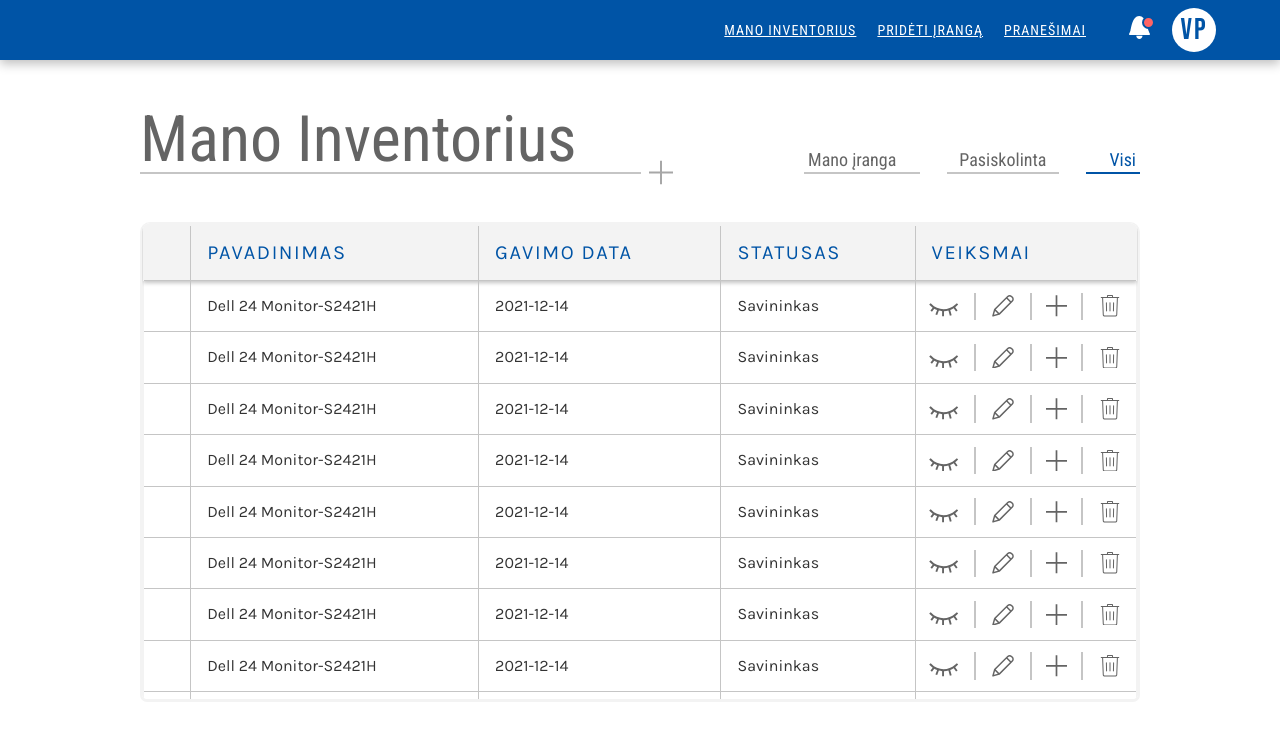
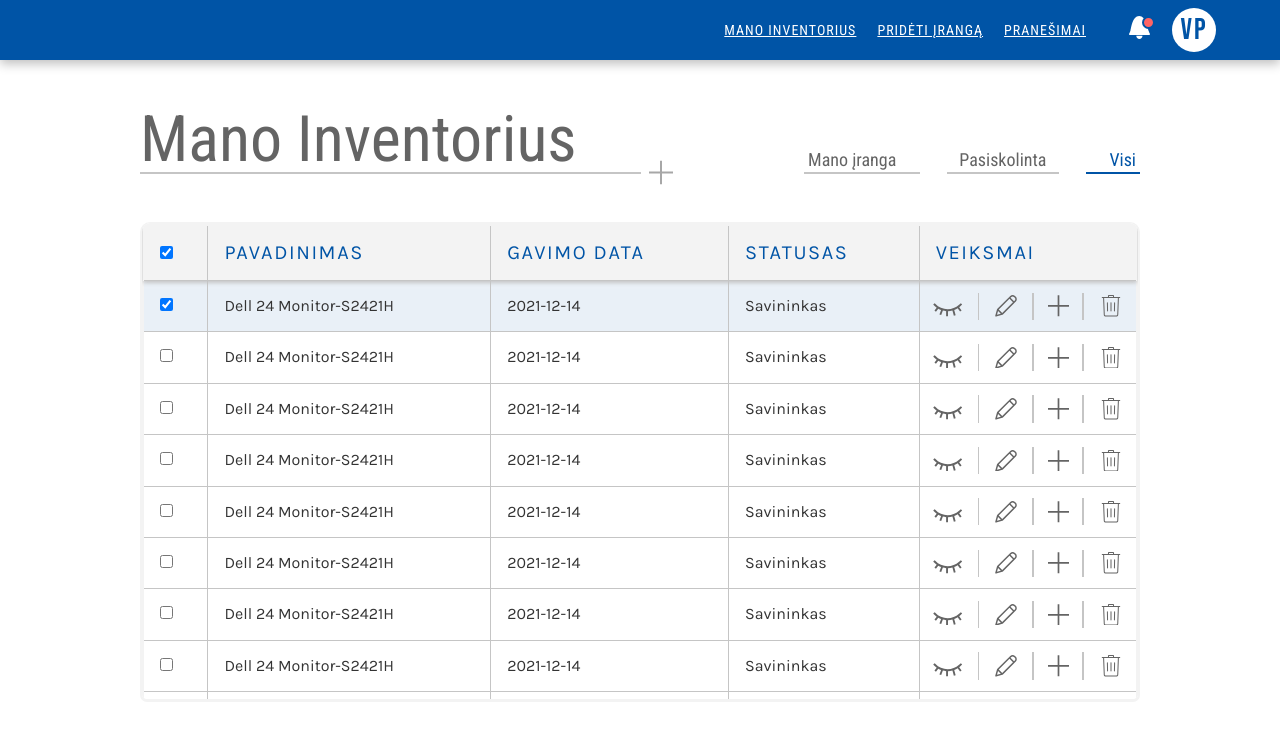
Before and after one commit to egle-na/inventorizavimo_sistema, a Vue app: page /user-inventory in a window 1280 px wide. Both pictures are taken after a click on the button 1003 px from the left and 306 px from the top of the page. Shown: the top 738 px of the page. Built offline with nearby package versions, Linux system fonts and the light colour scheme.

Commit message:
User-inventory Table select multiple

```diff
--- a/src/components/Header.vue
+++ b/src/components/Header.vue
@@ -67,7 +67,7 @@
     justify-content: end;
     font-family: var(--ff-roboto-con);
     /*position: relative;*/
-    z-index: 1;
+    z-index: 2;
     /*filter: drop-shadow(0px 4px 7px rgba(0, 0, 0, 0.25));*/
     box-shadow: 0 4px 10px rgba(0, 0, 0, 0.25);
   }
--- a/src/views/UserItems.vue
+++ b/src/views/UserItems.vue
@@ -27,15 +27,25 @@
 
     <table-component>
       <tr class="head-row">
-        <th></th>
+        <th>
+          <input type="checkbox"
+                 :class="{'checkbox-hidden': !anySelected}"
+                 :checked="anySelected"
+                 @click="$event.target.checked ? selectAll() :  rowsSelected = []">
+        </th>
         <th>Pavadinimas</th>
         <th>Gavimo data</th>
         <th>Statusas</th>
         <th>Veiksmai</th>
       </tr>
-      <tr v-for="item in 20" :key="item">
+      <tr v-for="item in 20"
+          :key="item"
+          :class="{'row-selected-simple': rowsSelected.includes(item)}"
+          @click="selectRow(item, $event)">
         <td>
-          <input type="checkbox" v-show="false"> <!-- check when clicked on a row -->
+          <input type="checkbox"
+                 :checked="rowsSelected.includes(item)"
+                 :class="{'checkbox-hidden': !anySelected}"> <!-- check when clicked on a row -->
         </td>
         <td>Dell 24 Monitor-S2421H</td>
         <td>2021-12-14</td>
@@ -64,23 +74,78 @@
     data() {
       return {
         filter: 'all',
+        rowsSelected: [],
+        lastSelected: '',
       }
     },
     methods: {
       setFilter(filter) {
         this.filter = filter;
         console.log(filter);
-      }
+      },
+      selectRow(id, event){
+
+        if(event.shiftKey){
+
+          if(!this.rowsSelected.includes(id)){ // check multiple
+            console.log("shift");
+
+            if(id > this.lastSelected){ // check multiple from down to up
+              for(let i = id; i >= this.lastSelected; i--) {
+                this.rowsSelected.push(i);
+              }
+            } else { // check multiple from up to down
+              for(let i = id; i <= this.lastSelected; i++) {
+                this.rowsSelected.push(i);
+              }
+            }
+
+          } else { // uncheck multiple
+            let deselect = [];
+            if(id > this.lastSelected){ // uncheck multiple from down to up
+                console.log("uncheck multiple from down to up");
+              for(let i = id; i >= this.lastSelected; i--) {
+                deselect.push(i);
+              }
+            } else { // uncheck multiple from up to down
+                console.log("uncheck multiple from up to down");
+              for(let i = id; i <= this.lastSelected; i++) {
+                deselect.push(i);
+              }
+            }
+                console.log(deselect);
+            this.rowsSelected = this.rowsSelected.filter(item => !deselect.includes(item));
+          }
+        } else { // if shift key not pressed
+          if(!this.rowsSelected.includes(id)){ // check
+            this.rowsSelected.push(id);
+            console.log('add',id);
+          } else { // uncheck
+            this.rowsSelected = this.rowsSelected.filter(item => item !== id);
+            console.log('remove',id);
+          }
+        }
+        this.lastSelected = id;
+
+
+      },
+      selectAll(){
+        for(let i = 1; i <= 20; i++){
+          this.rowsSelected.push(i);
+        }
+        console.log('all')
+        this.lastSelected = '';
+      },
+    },
+    computed:{
+      anySelected() {
+        return this.rowsSelected.length > 0;
+      },
     }
   }
 </script>
 
 <style scoped>
-
-  /*.fixed-container {*/
-  /*  max-height: 100vh;*/
-  /*  overflow: hidden;*/
-  /*}*/
 
   main {
     max-width: 1000px;
@@ -145,75 +210,20 @@
     border-color: var(--clr-accent);
   }
 
-  /*!* Table Design *!*/
+  .checkbox-hidden {
+    opacity: 0;
+  }
 
-  /*.table-container {*/
-  /*  border-radius: 10px 10px 7px 7px;*/
-  /*  overflow: hidden;*/
-  /*  border: solid 1px var(--clr-light-grey);*/
-  /*  overflow-y: scroll;*/
-  /*  height: 60vh;*/
-  /*}*/
+  .checkbox-hidden:hover {
+    opacity: .3;
+  }
 
-  /*::-webkit-scrollbar-thumb {*/
-  /*  background-color:var(--clr-grey);*/
-  /*  border-radius: 5px;*/
-  /*}*/
+  .row-selected-simple{
+    background: #0054A616;
+  }
 
-  /*::-webkit-scrollbar {*/
-  /*  width: 10px;*/
-  /*}*/
-
-  /*table {*/
-  /*  color: var(--clr-black);*/
-  /*  border: solid 2px var(--clr-light-grey);*/
-  /*  border-collapse: collapse;*/
-  /*  width: 100%;*/
-  /*  !*position: relative;*!*/
-  /*}*/
-
-  /*th, td {*/
-  /*  border: solid 1px var(--clr-grey);*/
-  /*  padding: 1rem;*/
-  /*}*/
-
-  /*.actions-cell {*/
-  /*  padding: 0;*/
-  /*}*/
-
-  /*th {*/
-  /*  color: var(--clr-accent);*/
-  /*  background-color: var(--clr-light-grey);*/
-  /*  font-size: var(--fs-table-header);*/
-  /*  font-family: var(--ff-karla);*/
-  /*  font-weight: 400;*/
-  /*  text-transform: uppercase;*/
-  /*  text-align: left;*/
-  /*  letter-spacing: 0.08em;*/
-  /*}*/
-
-  /*th:not(:first-child){ !* column dividers fir sticky header *!*/
-  /*  box-shadow: -1px 0 0 var(--clr-grey);*/
-  /*}*/
-
-  /*tr:first-child { !* keep headers on the top of table  *!*/
-  /*  position: sticky;*/
-  /*  top: 1px;*/
-  /*  box-shadow: 0 2px 4px #C5C5C5;*/
-  /*}*/
-
-  /*th:first-child:before{ !* to fill the gap on the top of table  *!*/
-  /*  content: '';*/
-  /*  display: block;*/
-  /*  position: absolute;*/
-  /*  top: -1px;*/
-  /*  left:0;*/
-  /*  width: 100%;*/
-  /*  border-top: solid var(--clr-light-grey);*/
-  /*}*/
-
-  /*tr:not(:first-child):hover {*/
-  /*  background-color: var(--clr-almost-white);*/
-  /*}*/
+  table .row-selected-simple:hover {
+    background: #0054A620;
+  }
 
 </style>
```
